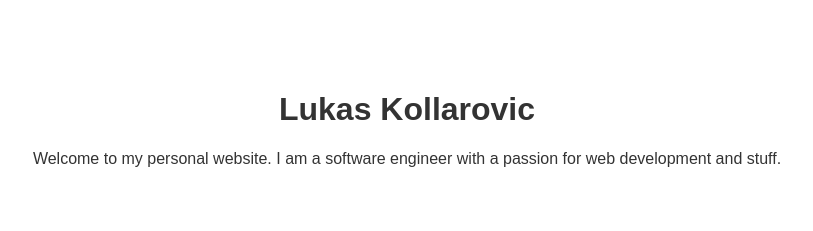
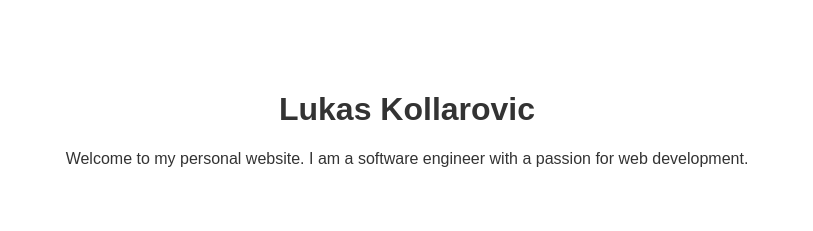
Before and after one commit to luuk00101/personal-website, a plain HTML site: page index.html in a window 1280 px wide. Shown: the top 231 px of the page, without its empty margins (233-1046 px from the left). Drawn offline with Linux system fonts and the light colour scheme; a script that the page names is missing.

Commit message:
Edit header

```diff
--- a/index.html
+++ b/index.html
@@ -20,7 +20,7 @@
         <h1>Lukas Kollarovic</h1>
         <p>
           Welcome to my personal website. I am a software engineer with a
-          passion for web development and stuff.
+          passion for web development.
         </p>
       </header>
       <div
```
